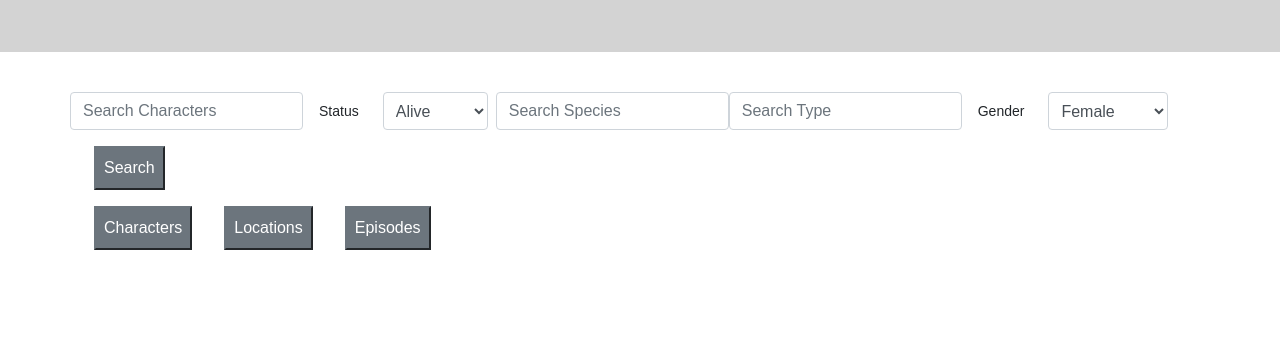
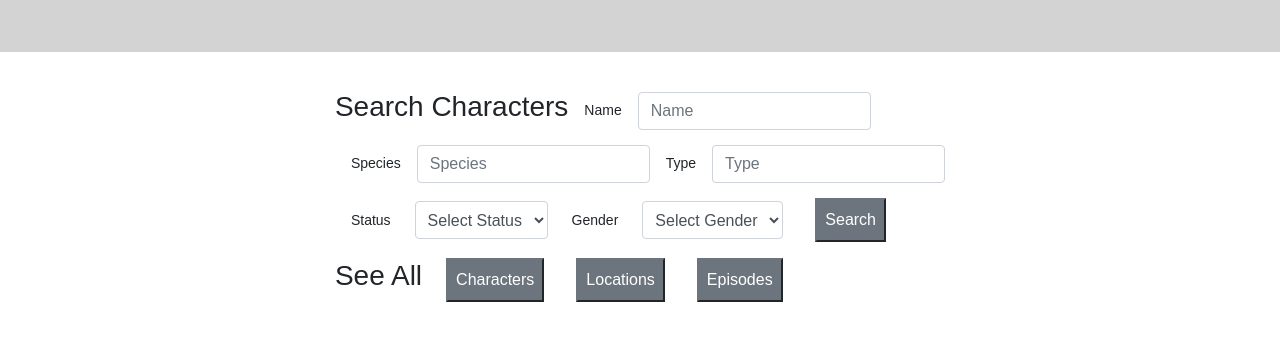
Before and after one commit to mirfishe/Rick-and-Morty-API, a plain HTML site: page index.html in a window 1280 px wide. Shown: the part 207-548 px from the top of the page. Drawn offline with nearby package versions, Linux system fonts and the light colour scheme.

Commit message:
adding character search

```diff
--- a/index.html
+++ b/index.html
@@ -44,22 +44,29 @@
                   <form id="frmSearch">
 
                     <div class="form-inline">
-                      <!-- <label for="txtSearch" class="col-form-label-sm m-2 p-2">Search</label> -->
-                      <input type="text" class="form-control" id="txtSearchCharacters" placeholder="Search Characters">
+                      <h3>Search Characters</h3>
+                      <label for="txtSearchName" class="col-form-label-sm m-2 p-2">Name</label>
+                      <input type="text" class="form-control" id="txtSearchName" placeholder="Name">
+                    </div>
+                    <div class="form-inline">
+                      <label for="txtSearchSpecies" class="col-form-label-sm m-2 p-2">Species</label>
+                      <input type="text" class="form-control" id="txtSearchSpecies" placeholder="Species">
 
+                      <label for="txtSearchType" class="col-form-label-sm m-2 p-2">Type</label>
+                      <input type="text" class="form-control" id="txtSearchType" placeholder="Type">
+                    </div>
+                    <div class="form-inline">
                       <label for="ddSearchStatus" class="col-form-label-sm m-2 p-2">Status</label>
                       <select class="form-control m-2 p-2" id="ddSearchStatus">
+                        <option value="">Select Status</option>
                         <option value="alive">Alive</option>
                         <option value="dead">Dead</option>
                         <option value="unknown">Unknown</option>
                       </select>
 
-                      <input type="text" class="form-control" id="txtSearchSpecies" placeholder="Search Species">
-
-                      <input type="text" class="form-control" id="txtSearchType" placeholder="Search Type">
-
                       <label for="ddSearchGender" class="col-form-label-sm m-2 p-2">Gender</label>
                       <select class="form-control m-2 p-2" id="ddSearchGender">
+                        <option value="">Select Gender</option>
                         <option value="female">Female</option>
                         <option value="male">Male</option>
                         <option value="genderless">Genderless</option>
@@ -71,12 +78,12 @@
                   </div>
 
                   <div class="form-inline">
-
+                    <h3>See All</h3>
                     <button class="btn-secondary ml-4 m-2 p-2" id="btnCharacters">Characters</button>
 
-                      <button class="btn-secondary ml-4 m-2 p-2" id="btnLocations">Locations</button>
+                    <button class="btn-secondary ml-4 m-2 p-2" id="btnLocations">Locations</button>
 
-                      <button class="btn-secondary ml-4 m-2 p-2" id="btnEpisodes">Episodes</button>
+                    <button class="btn-secondary ml-4 m-2 p-2" id="btnEpisodes">Episodes</button>
 
                     </div>
                   </form>
--- a/index.js
+++ b/index.js
@@ -12,7 +12,7 @@ btnCharacters.addEventListener('click', getResults);
 btnLocations.addEventListener('click', getResults);
 btnEpisodes.addEventListener('click', getResults);
 
-const txtSearchCharacters = document.getElementById("txtSearchCharacters");
+const txtSearchName = document.getElementById("txtSearchName");
 const ddSearchStatus = document.getElementById("ddSearchStatus");
 const txtSearchSpecies = document.getElementById("txtSearchSpecies");
 const txtSearchType = document.getElementById("txtSearchType");
@@ -130,8 +130,8 @@ function searchCharacters(e){
   searchType = "characters";
 
 
-  if (txtSearchCharacters.value.length > 0) {
-    searchString += "&name=" + txtSearchCharacters.value.replace(' ', '%20');
+  if (txtSearchName.value.length > 0) {
+    searchString += "&name=" + txtSearchName.value.replace(' ', '%20');
   };
 
   if (ddSearchStatus.value !== "") {
```
